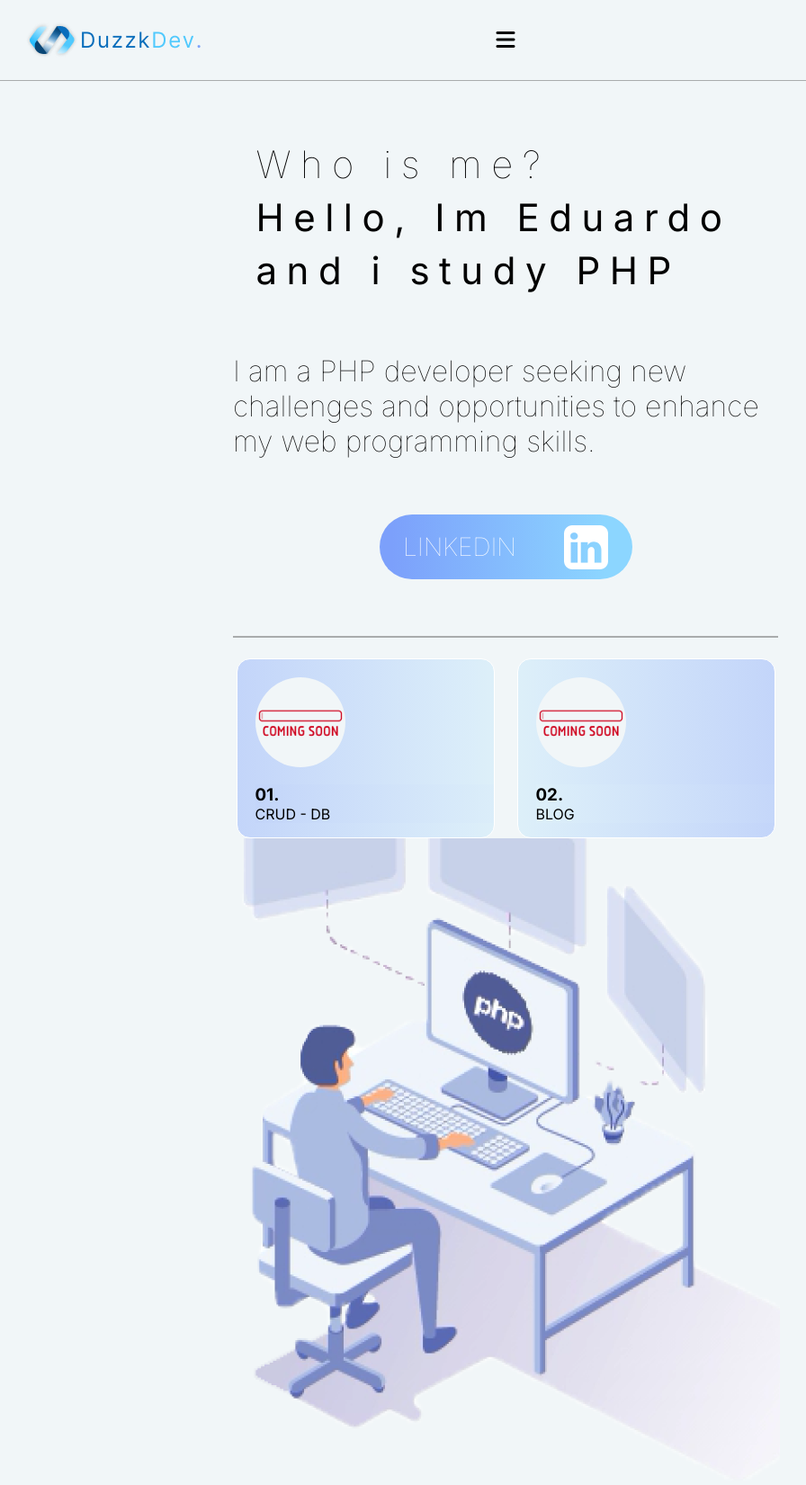
After one commit to duzzk1/PortifolioPHPandMore, a PHP site: page /index.php in a window 1280 px wide. The commit adds this page. Shown: the whole page at 90% size, without its empty margins (78-974 px from the left). Run offline with PHP 8.4, Linux system fonts and the light colour scheme; some libraries are stand-ins or nearby versions.

Commit message:
edit folders

```diff
--- a/index.html
+++ b/index.php
@@ -1,33 +1,9 @@
-<!DOCTYPE html>
-<html lang="en">
-<head>
-    <meta charset="UTF-8">
-    <title>Title</title>
-    <link rel="shortcut icon" href="assets/img/favicon.png" type="image/x-icon">
-    <link rel="stylesheet" href="styles/inicio.css">
-    <script src="https://kit.fontawesome.com/27f286315e.js" crossorigin="anonymous"></script>
-    <meta name="viewport" content="width=device-width, initial-scale=1.0">
+<?php
 
-</head>
-<body>
-<header>
-    <nav class="nav-menu">
-        <div class="container-logo">
-        <img src="assets/img/logo.png" alt="logo do projeto">
-        </div>
-        <div class="menu-toggle">
-            <span><i class="fa fa-bars"></i></span>
-        </div>
-        <div class="container-lista">
-            <ul>
-                <li><a href="index.html">Home</a></li>
-                <li><a href="social.html">Social</a></li>
-                <li><a href="pages/contact.php">Contact</a></li>
-            </ul>
-        </div>
-    </nav>
+include './pages/header.html';
 
-</header>
+
+?>
 <main>
     <section class="container-left">
         <div class="whois">
--- a/pages/contact.php
+++ b/pages/contact.php
@@ -1,7 +1,7 @@
 <?php
 session_start();
     if (isset($_SESSION['login'])) {
-        include '../pages/contactArea.php';
+        include './contactArea.php';
     } else {
-        include '../pages/loginArea.php';
+        include './loginArea.php';
     }
--- /dev/null
+++ b/pages/header.html
@@ -0,0 +1,31 @@
+
+<!DOCTYPE html>
+<html lang="en">
+<head>
+    <meta charset="UTF-8">
+    <title>Title</title>
+    <link rel="shortcut icon" href="../assets/img/favicon.png" type="image/x-icon">
+    <link rel="stylesheet" href="../styles/inicio.css">
+    <script src="https://kit.fontawesome.com/27f286315e.js" crossorigin="anonymous"></script>
+    <meta name="viewport" content="width=device-width, initial-scale=1.0">
+
+</head>
+<body>
+<header>
+    <nav class="nav-menu">
+        <div class="container-logo">
+            <img src="../assets/img/logo.png" alt="logo do projeto">
+        </div>
+        <div class="menu-toggle">
+            <span><i class="fa fa-bars"></i></span>
+        </div>
+        <div class="container-lista">
+            <ul>
+                <li><a href="../index.php">Home</a></li>
+                <li><a href="./social.php">Social</a></li>
+                <li><a href="./contact.php">Contact</a></li>
+            </ul>
+        </div>
+    </nav>
+
+</header>
--- a/pages/loginArea.php
+++ b/pages/loginArea.php
@@ -1,3 +1,8 @@
+<?php
+
+include './header.html';
+
+?>
 <form action="../db/login.php" method="post">
     <input type="hidden" name="login">
     <label for="username">Username:</label>
--- /dev/null
+++ b/pages/social.php
@@ -0,0 +1,6 @@
+<?php
+
+include './header.html';
+
+
+?>
```
